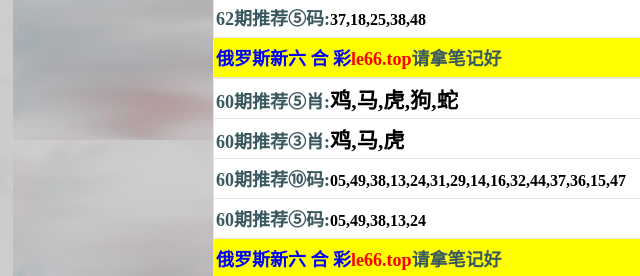
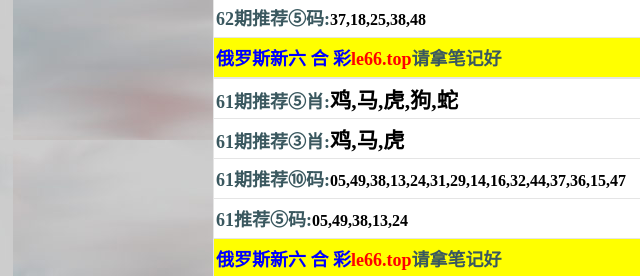
Before and after one commit to yinmk0422/yinmk0422.github.io, a plain HTML site: page static/index2.html in a window 1280 px wide. Shown: the part 1060-1336 px from the top of the page, 27-667 px from the left. Drawn offline with Linux system fonts and the light colour scheme; files that its build step writes are made by us from their sources; files whose address does not match are found by name.

Commit message:
Update index2.html

```diff
--- a/static/index2.html
+++ b/static/index2.html
@@ -123,17 +123,17 @@ if(targetObj.style.display!="none"){
 		<font color="#0000FF">俄罗斯新六 合 彩</font><font color="#FF0000">le66.top</font><font color="#0000FF"></font>请拿笔记好</font></b></p></td></tr></tbody></table>
 <table style="border-collapse:collapse" border="1" width="100%" bgcolor="#ffffff"><tbody><tr>
 	<td width="100%" height="40"><p align="left"><font face="楷体"><b><font size="4">
-	60期推荐⑤肖:</font><font color="#" style="font-size: 16pt">鸡,马,虎,狗,蛇</font></b></font></p></td></tr>
-
-
-<tr><td width="100%" height="40"><p align="left"><font face="楷体"><b>
-		<font size="4">60期推荐③肖:</font><font color="#" style="font-size: 16pt">鸡,马,虎</font></b></font></p></td></tr>
-
-<tr><td width="100%" height="40"><p align="left"><font face="楷体"><b>
-		<font size="4">60期推荐⑩码:</font><font color="#">05,49,38,13,24,31,29,14,16,32,44,37,36,15,47</font></b></font></p></td></tr>
-
-<tr><td width="100%" height="40"><p align="left"><font face="楷体"><b>
-		<font size="4">60期推荐⑤码:</font></b></font><b><font face="楷体" color="#">05,49,38,13,24</font></b></p></td></tr>
+	61期推荐⑤肖:</font><font color="#" style="font-size: 16pt">鸡,马,虎,狗,蛇</font></b></font></p></td></tr>
+
+
+<tr><td width="100%" height="40"><p align="left"><font face="楷体"><b>
+		<font size="4">61期推荐③肖:</font><font color="#" style="font-size: 16pt">鸡,马,虎</font></b></font></p></td></tr>
+
+<tr><td width="100%" height="40"><p align="left"><font face="楷体"><b>
+		<font size="4">61期推荐⑩码:</font><font color="#">05,49,38,13,24,31,29,14,16,32,44,37,36,15,47</font></b></font></p></td></tr>
+
+<tr><td width="100%" height="40"><p align="left"><font face="楷体"><b>
+		<font size="4">61推荐⑤码:</font></b></font><b><font face="楷体" color="#">05,49,38,13,24</font></b></p></td></tr>
 
 <tr><td bgcolor="#ffff00" width="100%" height="40"><p><b><font size="4" face="楷体">
 		<font color="#0000FF">俄罗斯新六 合 彩</font><font color="#FF0000">le66.top</font><font color="#0000FF"></font>请拿笔记好</font></b></p></td></tr></tbody></table>
```
